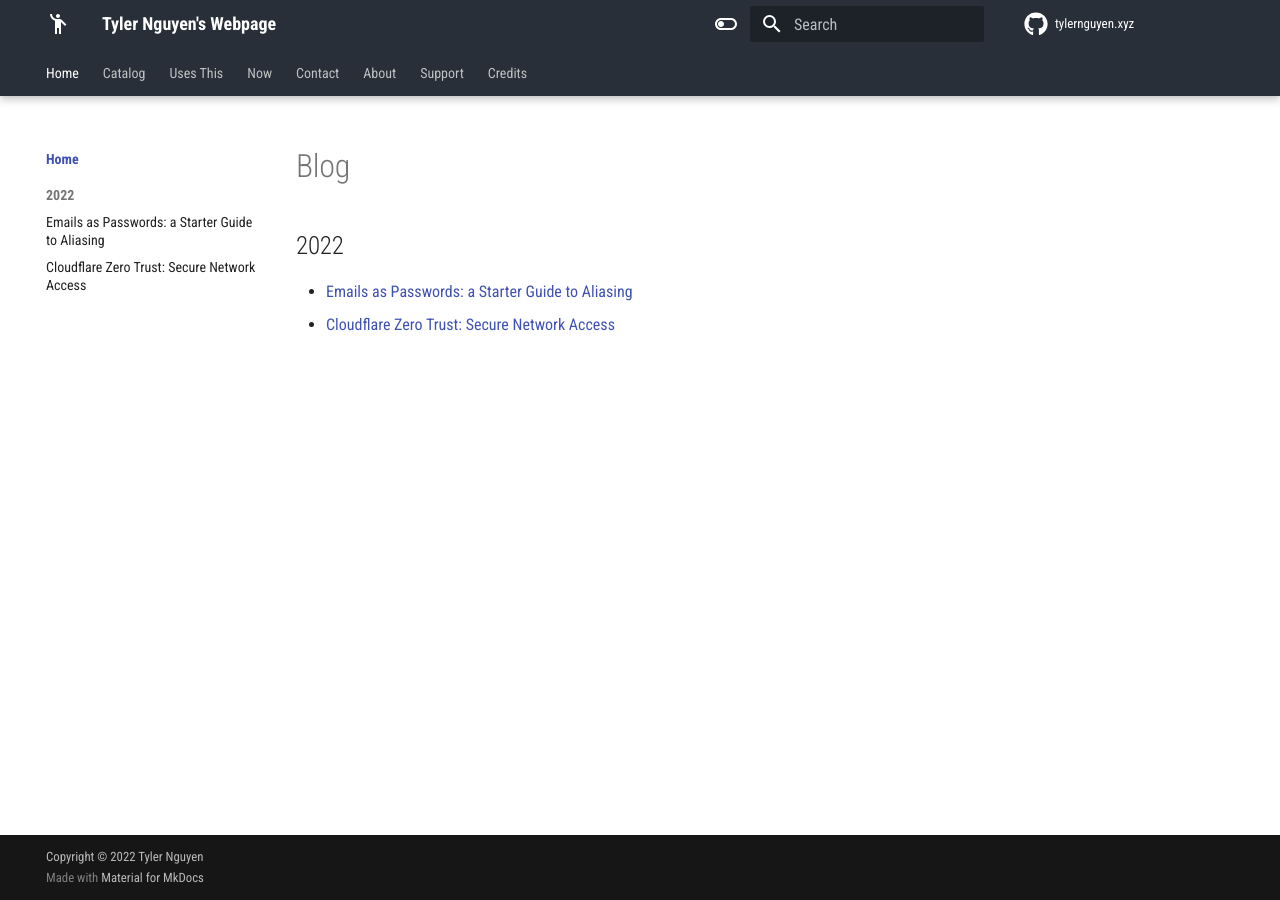
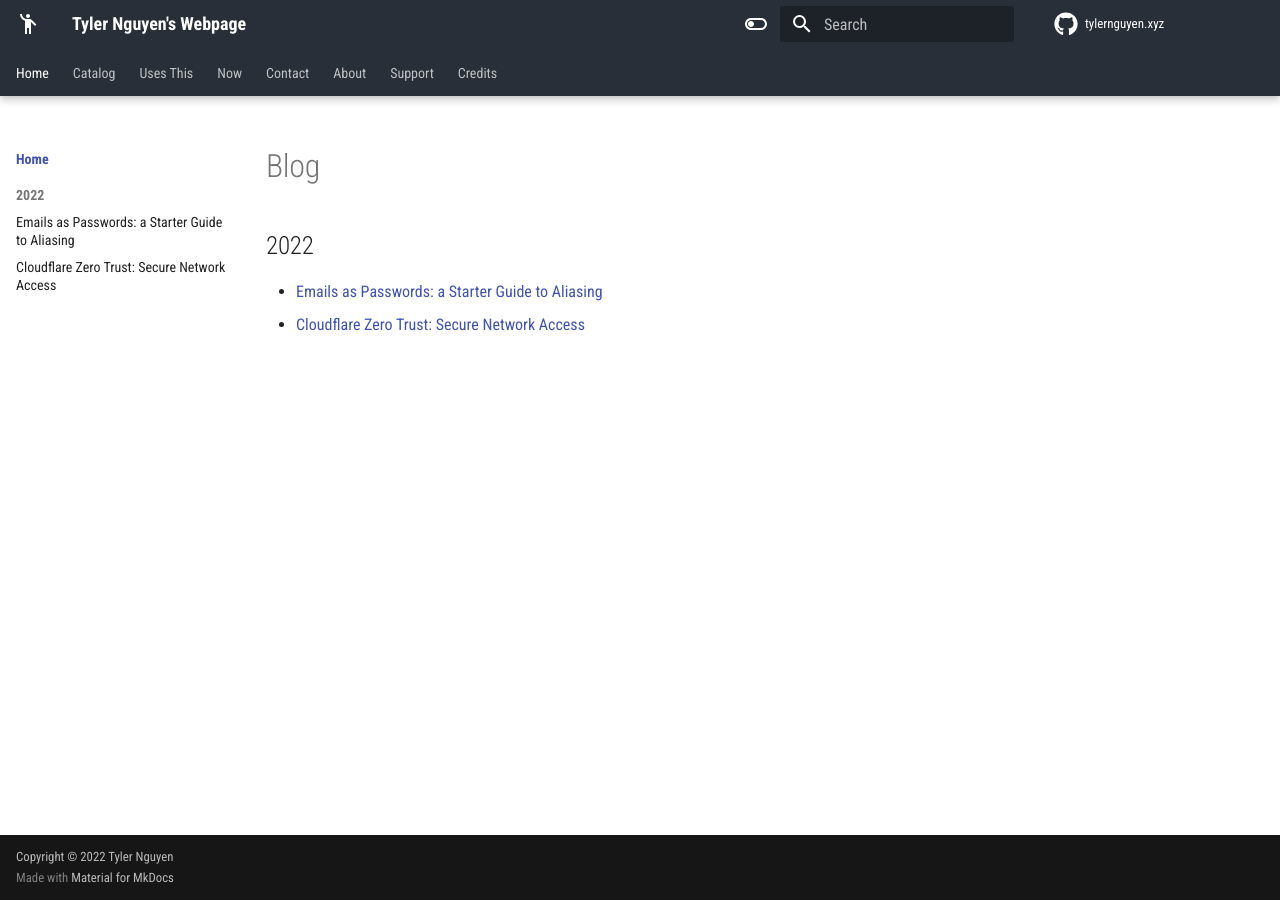
Before and after one commit to tylernguyen/tylernguyen.xyz, an MkDocs documentation site: the page built from docs/index.md, in a window 1280 px wide. Built offline with MkDocs 1.6.1 and Material for MkDocs 9.7.7, drawn with Linux system fonts in a browser that asks for light colours; plug-ins that fetch from the network failed and are left out; comment, search, counter and statistics services are not loaded.

Commit message:
Update extra.css

```diff
--- a/docs/stylesheets/extra.css
+++ b/docs/stylesheets/extra.css
@@ -1,3 +1,7 @@
+.md-grid {
+  max-width: 1600px;
+}
+
 /* SECTION Colors */
 :root>* {
   --md-primary-fg-color: #282F38;
```
